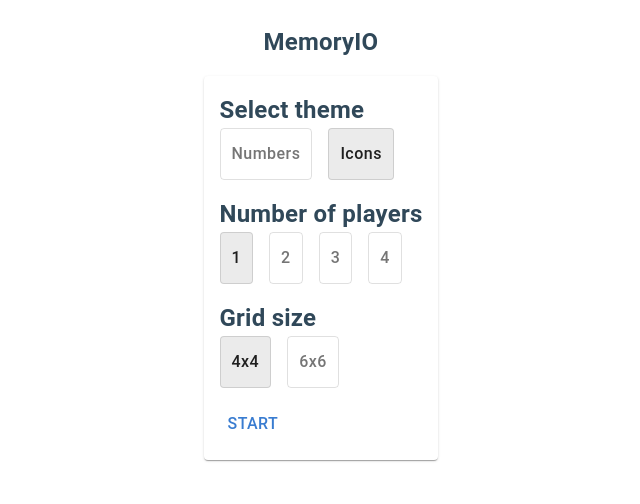
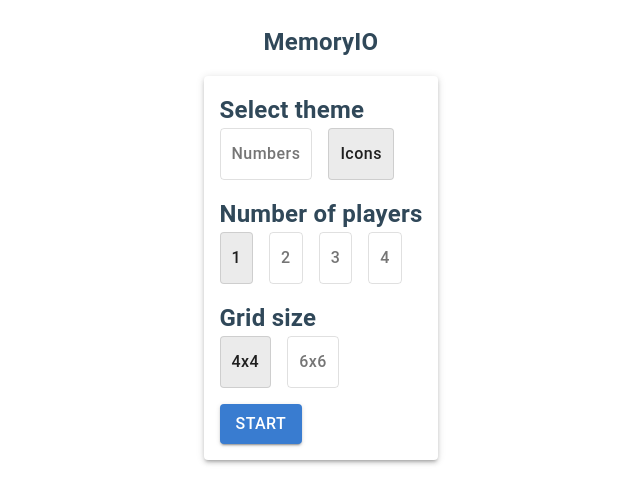
Before and after one commit to sheldonfar/memoryio, a React (Create React App) app: page / in a window 1280 px wide. Shown: the top 504 px of the page, without its empty margins (319-959 px from the left). Built offline with nearby package versions, Linux system fonts and the light colour scheme.

Commit message:
update dependencies

```diff
--- a/package.json
+++ b/package.json
@@ -23,7 +23,6 @@
   },
   "devDependencies": {
     "eslint-config-airbnb-typescript": "^16.1.0",
-    "eslint-plugin-i18n-json": "^3.1.0",
     "eslint-plugin-import": "^2.25.3",
     "eslint-plugin-jest": "^25.3.0",
     "eslint-plugin-react-hooks": "^4.3.0"
--- a/src/screens/GameSettingsScreen.tsx
+++ b/src/screens/GameSettingsScreen.tsx
@@ -30,7 +30,7 @@ const GameSettingsScreen = ({
   return (
     <Grid container item alignItems="center" className={classes.root} direction="column" justifyContent="center" p={3}>
       <Typography mb={2}>MemoryIO</Typography>
-      <Paper>
+      <Paper elevation={3}>
         <Grid container item direction="column" p={2} rowSpacing={2}>
           <SettingsSection
             selectedValue={gameSettings.value.theme}
@@ -51,7 +51,7 @@ const GameSettingsScreen = ({
             onSelect={value => gameSettings.setGridSize(value)}
           />
           <Grid item>
-            <Button onClick={handleStart}>Start</Button>
+            <Button variant="contained" onClick={handleStart}>Start</Button>
           </Grid>
         </Grid>
       </Paper>
```
Also changed, not shown: 1 other file (tests, documents, lock files or other folders).
